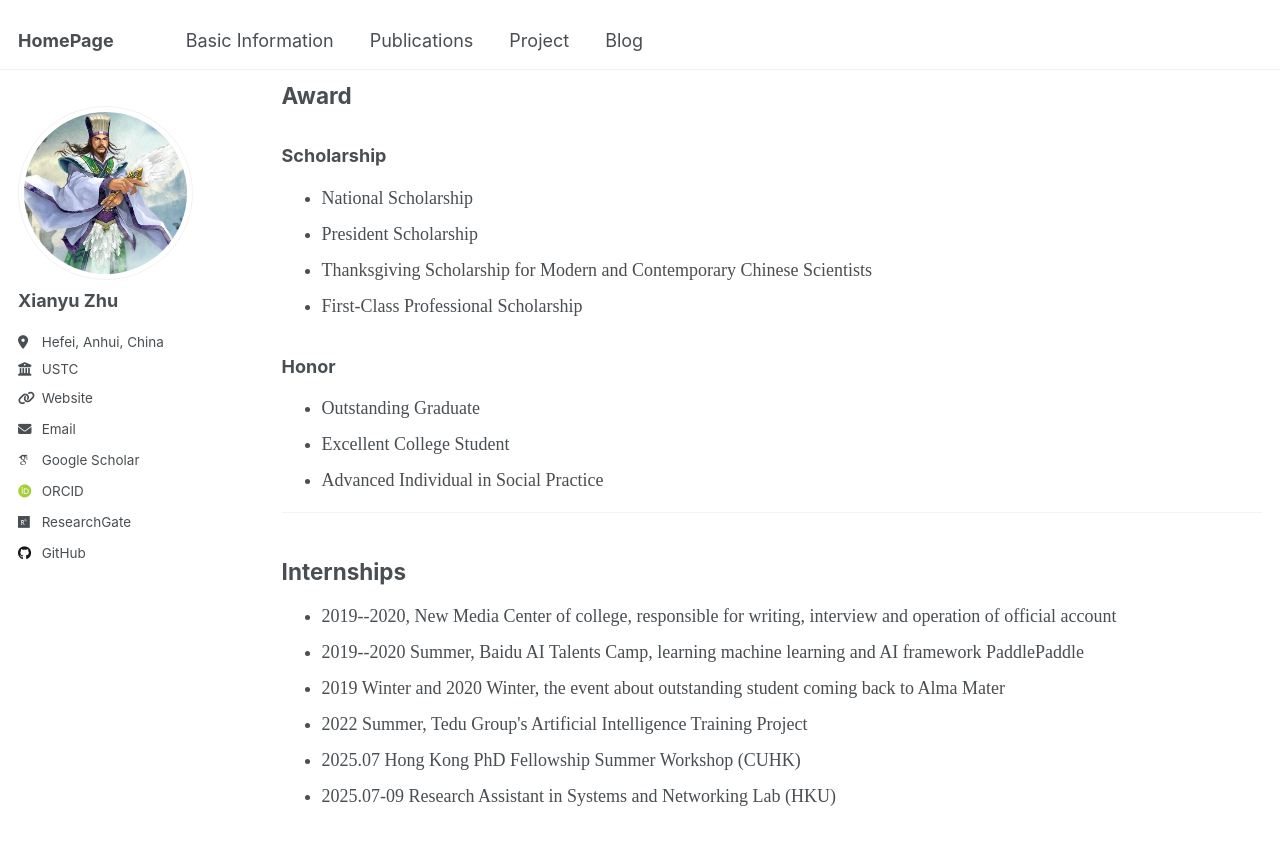
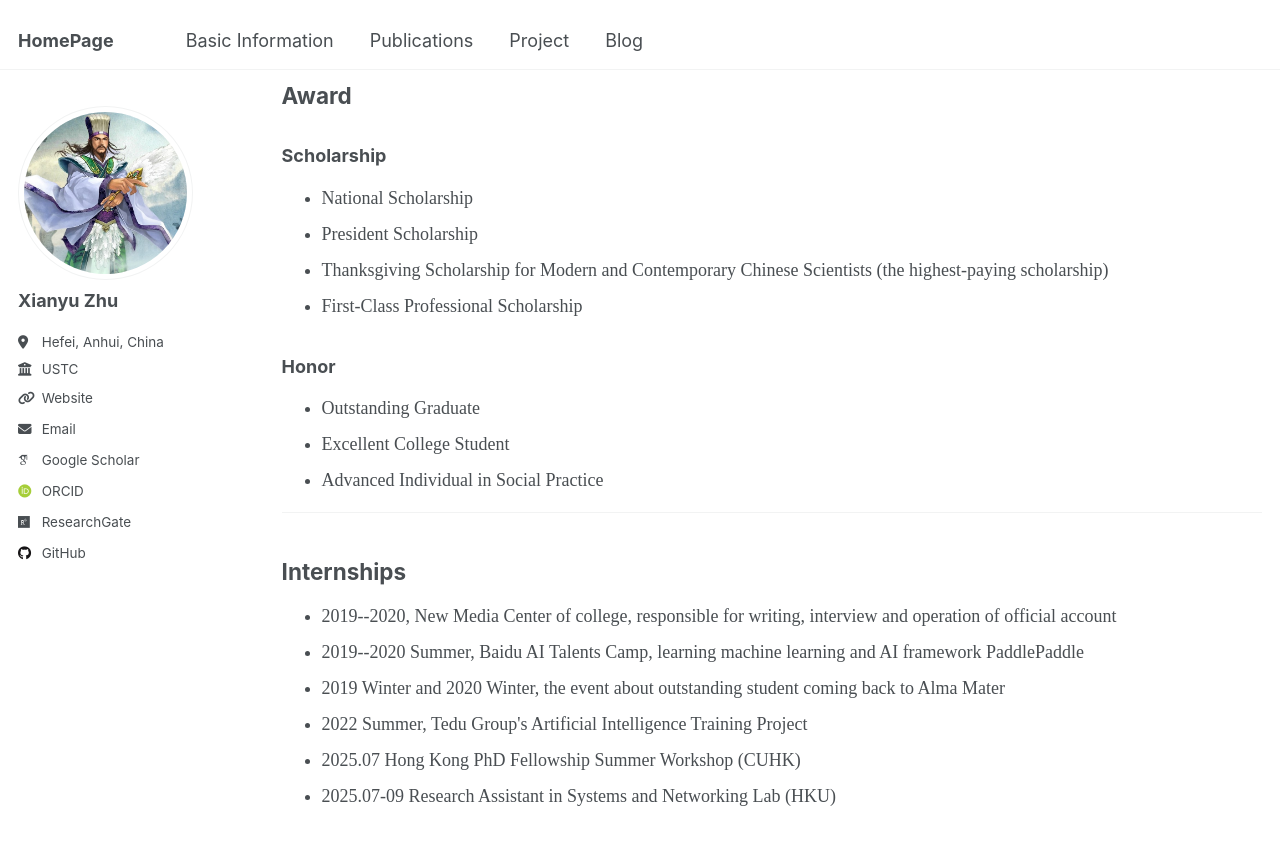
Before and after one commit to zhuxy-USTC/zhuxy-USTC.github.io, a Jekyll site: the page built from _pages/cv.md, in a window 1280 px wide and 900 px high, scrolled down 875 px. Shown: the top 845 px of the window. Built offline with Jekyll 4.4.1, drawn with Linux system fonts in a browser that asks for light colours; some web fonts are replaced.

Commit message:
Update cv.md

```diff
--- a/_pages/cv.md
+++ b/_pages/cv.md
@@ -52,7 +52,7 @@ redirect_from:
 <ul>
     <li>National Scholarship</li>
     <li>President Scholarship</li>
-    <li>Thanksgiving Scholarship for Modern and Contemporary Chinese Scientists</li>
+    <li>Thanksgiving Scholarship for Modern and Contemporary Chinese Scientists (the highest-paying scholarship)</li>
     <li>First-Class Professional Scholarship</li>
 </ul>
 <h3>Honor</h3>
```
